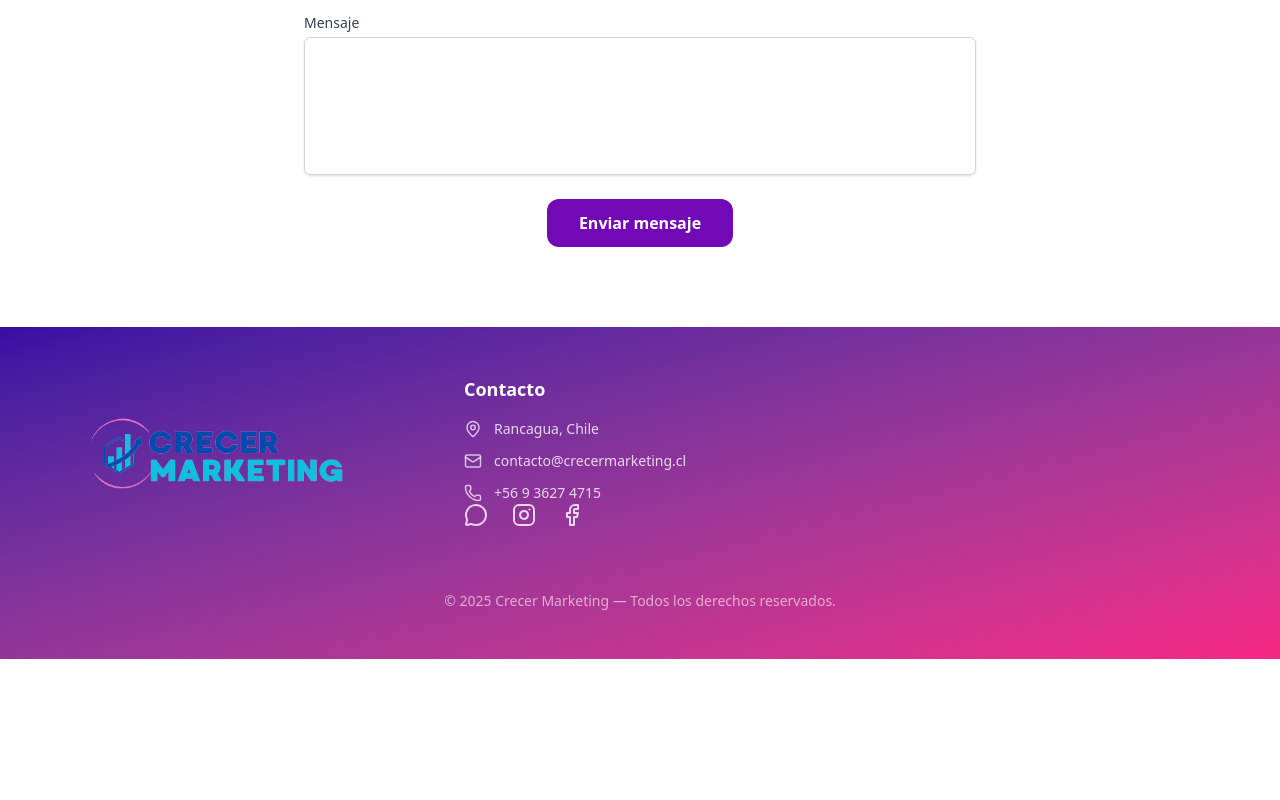
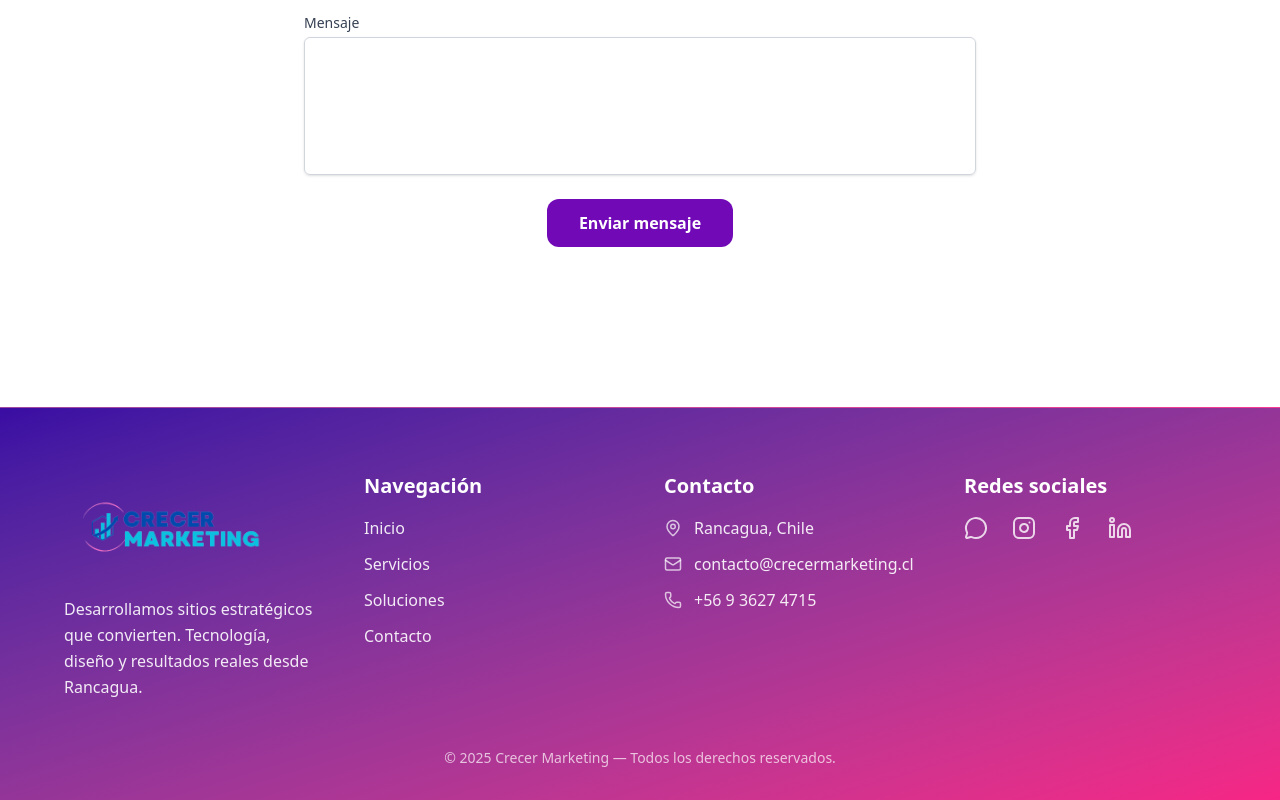
Before and after one commit to JPgitidaho/crecermarketing-web, a React (Vite) app: page / in a window 1280 px wide. Shown: the part 2939-3739 px from the top of the page. Before the commit the page ends 3598 px from the top, so only its background shows below. Built offline with nearby package versions, Linux system fonts and the light colour scheme.

Commit message:
actualizaciones

```diff
--- a/src/components/Footer.jsx
+++ b/src/components/Footer.jsx
@@ -10,40 +10,71 @@ import {
 
 function Footer() {
   return (
-    <footer className="bg-gradient-to-br from-[#3a0ca3] to-[#f72585] text-white py-12 px-6">
-      <div className="max-w-6xl mx-auto grid grid-cols-1 md:grid-cols-3 gap-12 items-start">
+    <footer className="bg-gradient-to-br from-[#3a0ca3] to-[#f72585] text-white pt-16 pb-8 px-6 border-t border-white/10 mt-20">
+      <div className="max-w-6xl mx-auto grid grid-cols-1 md:grid-cols-4 gap-12">
 
+        {/* Logo + descripción */}
         <div className="flex flex-col items-start">
           <img
             src="/assets/CRECERMARKETINGLOGO.png"
             alt="Crecer Marketing"
-            className="h-40 mb-4 w-auto"
+            className="h-28 mb-3 w-auto"
           />
-
+          <p className="text-base text-white/90 leading-relaxed">
+            Desarrollamos sitios estratégicos que convierten. Tecnología, diseño y resultados reales desde Rancagua.
+          </p>
         </div>
 
+        {/* Navegación */}
         <div>
-          <h3 className="text-lg font-semibold mb-4">Contacto</h3>
-          <ul className="space-y-3 text-sm">
-            <li className="flex items-center gap-3 text-white/80 hover:text-white transition-colors duration-200">
+          <h3 className="text-xl font-semibold mb-4 text-white">Navegación</h3>
+          <ul className="space-y-3 text-base text-white/90">
+            {[
+              { label: "Inicio", href: "/" },
+              { label: "Servicios", href: "#servicios" },
+              { label: "Soluciones", href: "/soluciones" },
+              { label: "Contacto", href: "#contacto" },
+            ].map(({ label, href }, idx) => (
+              <li key={idx}>
+                <a
+                  href={href}
+                  className="hover:text-white hover:underline transition-all duration-200"
+                >
+                  {label}
+                </a>
+              </li>
+            ))}
+          </ul>
+        </div>
+
+        {/* Contacto */}
+        <div>
+          <h3 className="text-xl font-semibold mb-4 text-white">Contacto</h3>
+          <ul className="space-y-3 text-base text-white/90">
+            <li className="flex items-center gap-3 group hover:text-white transition-all duration-200">
               <MapPin size={18} className="text-white/70 group-hover:text-white" />
               <span>Rancagua, Chile</span>
             </li>
-            <li className="flex items-center gap-3 text-white/80 hover:text-white transition-colors duration-200">
+            <li className="flex items-center gap-3 group hover:text-white transition-all duration-200">
               <Mail size={18} className="text-white/70 group-hover:text-white" />
               <span>contacto@crecermarketing.cl</span>
             </li>
-            <li className="flex items-center gap-3 text-white/80 hover:text-white transition-colors duration-200">
+            <li className="flex items-center gap-3 group hover:text-white transition-all duration-200">
               <Phone size={18} className="text-white/70 group-hover:text-white" />
               <span>+56 9 3627 4715</span>
             </li>
           </ul>
-          <div className="flex gap-6 text-white/80">
+        </div>
+
+        {/* Redes sociales */}
+        <div>
+          <h3 className="text-xl font-semibold mb-4 text-white">Redes sociales</h3>
+          <div className="flex gap-6 text-white/80 mt-2">
             {[
               { href: "https://wa.me/56936274715", icon: <MessageCircle /> },
               { href: "https://www.instagram.com/crecermarketing.ia/", icon: <Instagram /> },
               { href: "https://www.facebook.com/profile.php?id=61570476448066", icon: <Facebook /> },
-
+              { href: "https://linkedin.com/company/crecermarketing", icon: <Linkedin /> },
             ].map(({ href, icon }, idx) => (
               <a
                 key={idx}
@@ -58,7 +89,9 @@ function Footer() {
           </div>
         </div>
       </div>
-      <div className="text-center mt-10 text-sm text-white/60">
+
+      {/* Créditos */}
+      <div className="text-center mt-12 text-sm text-white/70 font-light">
         © {new Date().getFullYear()} Crecer Marketing — Todos los derechos reservados.
       </div>
     </footer>
```
